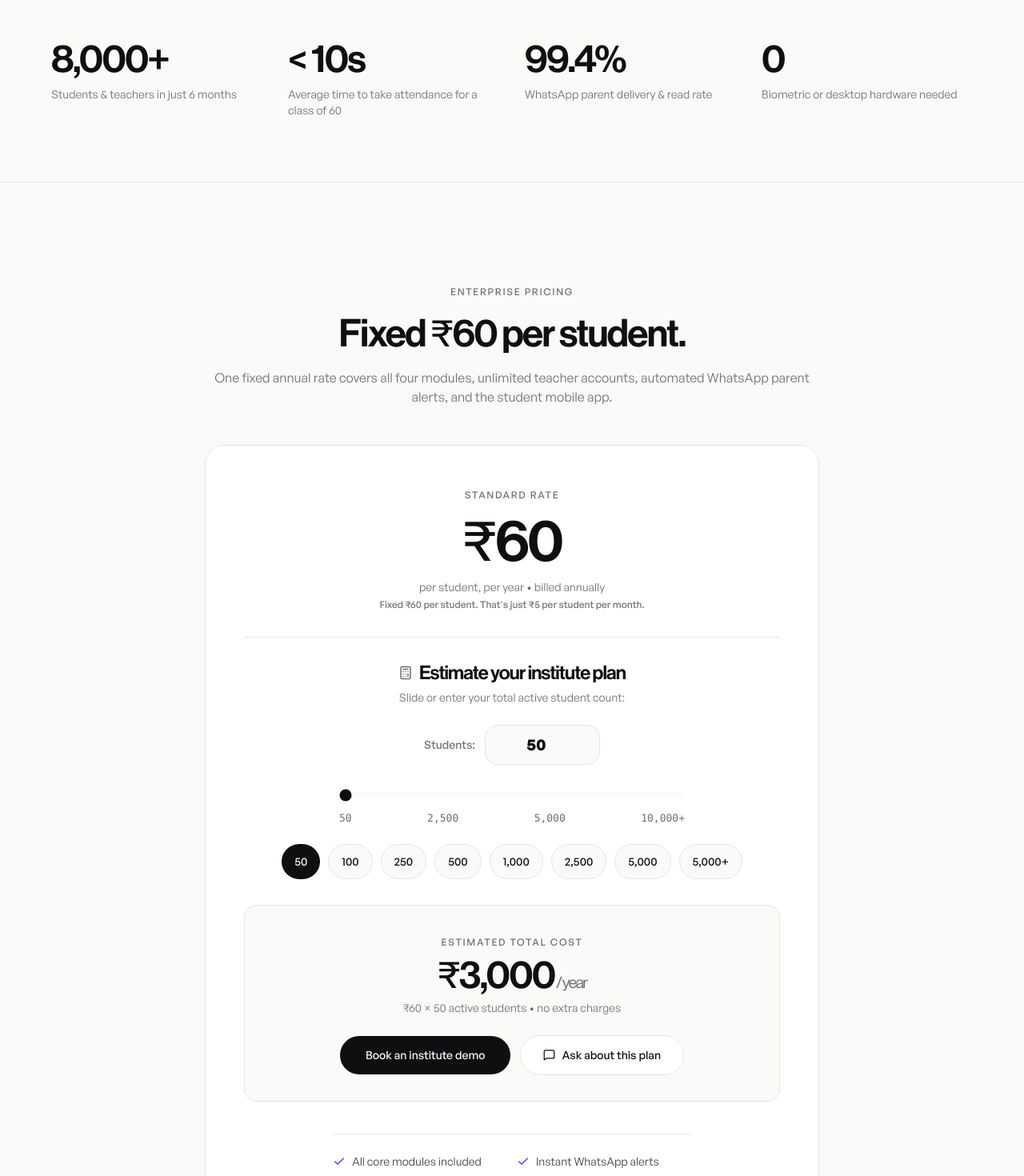
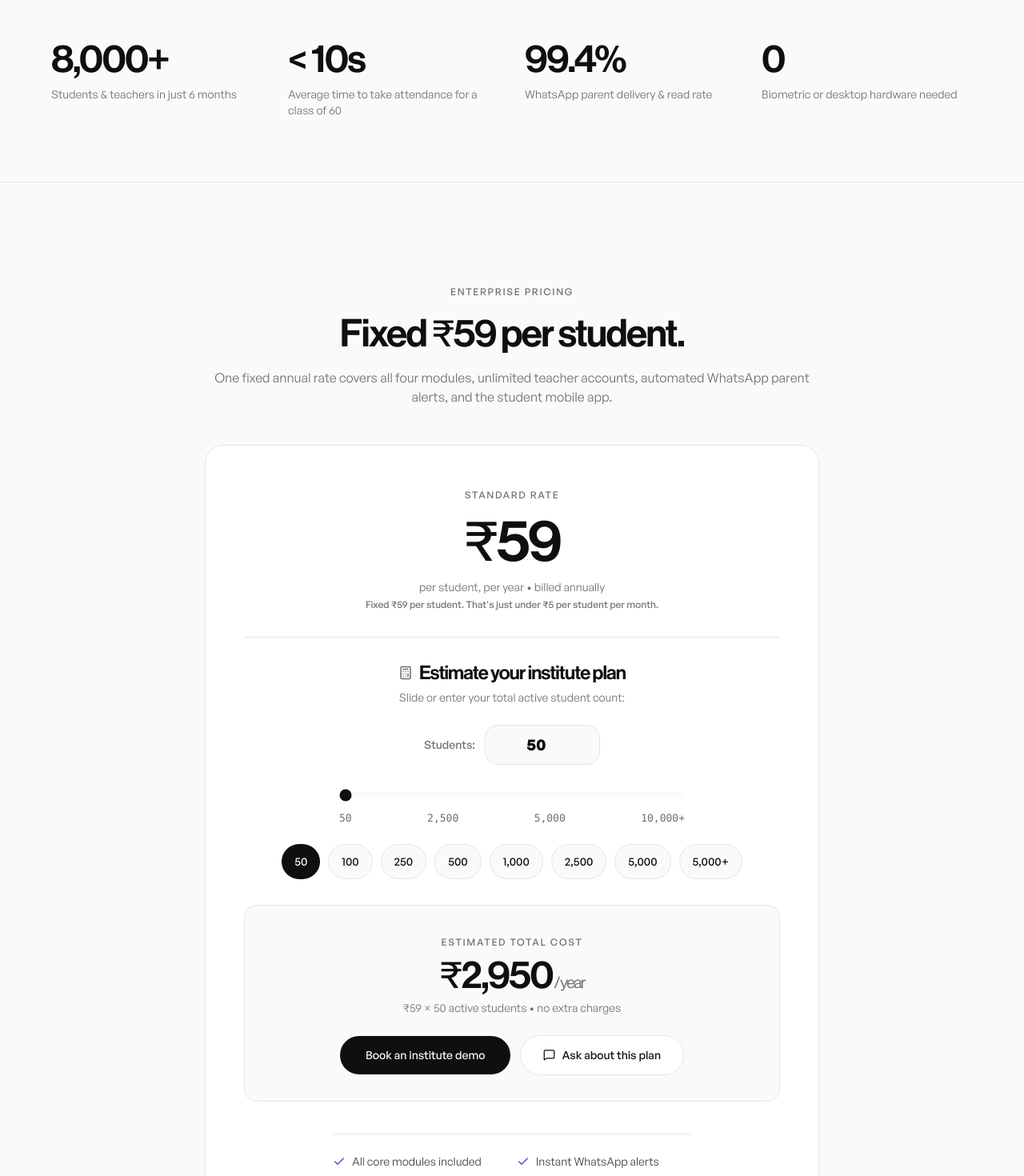
Before and after one commit to nabeelnabl/yaqeel-web-1.3, a React (Vite) app: page /business in a window 1280 px wide. Shown: the part 3240-4710 px from the top of the page at 80% size. Built offline with nearby package versions, Linux system fonts and the light colour scheme.

Commit message:
fix(pricing): update standard institute rate from ₹60 to ₹59 and 1-to-1 rate from ₹100 to ₹99

```diff
--- a/index.html
+++ b/index.html
@@ -11,7 +11,7 @@
     <link rel="manifest" href="/site.webmanifest" />
     <meta name="viewport" content="width=device-width, initial-scale=1.0" />
     <title>Yaqeel — The Complete Institute Management App</title>
-    <meta name="description" content="Attendance, fees, exams, payroll and WhatsApp parent alerts in one mobile app for Indian tuition centres and coaching institutes. ₹60 per student per year." />
+    <meta name="description" content="Attendance, fees, exams, payroll and WhatsApp parent alerts in one mobile app for Indian tuition centres and coaching institutes. ₹59 per student per year." />
     <link rel="canonical" href="https://www.yaqeel.com/" />
 
     <!-- Open Graph / Facebook / WhatsApp / LinkedIn -->
@@ -19,7 +19,7 @@
     <meta property="og:url" content="https://www.yaqeel.com/" />
     <meta property="og:site_name" content="Yaqeel" />
     <meta property="og:title" content="Yaqeel — The Complete Institute Management App" />
-    <meta property="og:description" content="Attendance, fees, exams, payroll and WhatsApp parent alerts in one mobile app for Indian tuition centres and coaching institutes. ₹60 per student per year." />
+    <meta property="og:description" content="Attendance, fees, exams, payroll and WhatsApp parent alerts in one mobile app for Indian tuition centres and coaching institutes. ₹59 per student per year." />
     <meta property="og:image" content="https://www.yaqeel.com/assets/yaqeel-banner.png" />
     <meta property="og:image:width" content="1200" />
     <meta property="og:image:height" content="630" />
@@ -29,7 +29,7 @@
     <meta name="twitter:card" content="summary_large_image" />
     <meta name="twitter:url" content="https://www.yaqeel.com/" />
     <meta name="twitter:title" content="Yaqeel — The Complete Institute Management App" />
-    <meta name="twitter:description" content="Attendance, fees, exams, payroll and WhatsApp parent alerts in one mobile app for Indian tuition centres and coaching institutes. ₹60 per student per year." />
+    <meta name="twitter:description" content="Attendance, fees, exams, payroll and WhatsApp parent alerts in one mobile app for Indian tuition centres and coaching institutes. ₹59 per student per year." />
     <meta name="twitter:image" content="https://www.yaqeel.com/assets/yaqeel-banner.png" />
 
     <!-- Schema.org Structured Data (JSON-LD) -->
@@ -76,7 +76,7 @@
           "applicationCategory": "EducationalApplication",
           "offers": {
             "@type": "Offer",
-            "price": "60",
+            "price": "59",
             "priceCurrency": "INR"
           }
         },
@@ -86,10 +86,10 @@
           "mainEntity": [
             {
               "@type": "Question",
-              "name": "What does the fixed ₹60 / student / year pricing include?",
+              "name": "What does the fixed ₹59 / student / year pricing include?",
               "acceptedAnswer": {
                 "@type": "Answer",
-                "text": "Everything: daily attendance, fee ledgers, exam gradebooks, teacher payroll, parent WhatsApp alerts and the student mobile app. That's just ₹5 per student per month. No setup fees, server charges, or extra fees for new batches."
+                "text": "Everything: daily attendance, fee ledgers, exam gradebooks, teacher payroll, parent WhatsApp alerts and the student mobile app. That's just under ₹5 per student per month. No setup fees, server charges, or extra fees for new batches."
               }
             },
             {
@@ -156,7 +156,7 @@
           Manage students, attendance, fees, exams and teachers &mdash; all in one place.
         </p>
         <div style="margin-top: 30px;">
-          <p><strong>Fixed ₹60 per student, per year.</strong> That's just ₹5 per student per month.</p>
+          <p><strong>Fixed ₹59 per student, per year.</strong> That's just under ₹5 per student per month.</p>
           <p>Over 8,000 students enrolled across leading coaching centres across India.</p>
         </div>
       </main>
--- a/src/components/FAQ.tsx
+++ b/src/components/FAQ.tsx
@@ -2,7 +2,7 @@ import React, { useState } from 'react';
 import { Plus } from 'lucide-react';
 
 const ITEMS = [
-  { q: 'What does the fixed ₹60 / student / year pricing include?', a: 'Everything: daily attendance, fee ledgers, exam gradebooks, teacher payroll, parent WhatsApp alerts and the student mobile app. No setup fees, server charges, or extra fees for new batches. For institutes with over 5,000 students, special discounted volume pricing is available.' },
+  { q: 'What does the fixed ₹59 / student / year pricing include?', a: 'Everything: daily attendance, fee ledgers, exam gradebooks, teacher payroll, parent WhatsApp alerts and the student mobile app. That\'s just under ₹5 per student per month. No setup fees, server charges, or extra fees for new batches. For institutes with over 5,000 students, special discounted volume pricing is available.' },
   { q: 'How do students and parents receive real-time updates?', a: 'Attendance, exam marks and fee receipts sync instantly to the Yaqeel student app and are sent to parents through automated WhatsApp notifications.' },
   { q: 'Can teachers take attendance and enter marks on mobile?', a: 'Yes. Yaqeel is mobile-first. Teachers can mark a class of 60 in under 10 seconds or log scores from a smartphone, with no laptop needed.' },
   { q: 'How quickly can our institute get started?', a: 'Setup takes under 10 minutes. Our team helps over WhatsApp to import student lists, classes, batches and fee structures.' },
--- a/src/components/Navbar.tsx
+++ b/src/components/Navbar.tsx
@@ -41,13 +41,13 @@ export const PRODUCTS = [
 export const PRICING_OPTIONS = [
   {
     title: 'Normal Tuition Rate',
-    rate: '₹60 / student',
+    rate: '₹59 / student',
     desc: 'For batches, coaching centres & academies',
     href: '/#pricing',
   },
   {
     title: '1 to 1 Rate',
-    rate: '₹100 / student',
+    rate: '₹99 / student',
     desc: 'For individual private tutors (min. 20 students)',
     href: '/1-to-1#pricing',
   },
--- a/src/components/SimplePricing.tsx
+++ b/src/components/SimplePricing.tsx
@@ -2,7 +2,7 @@ import React, { useState } from 'react';
 import { Check, MessageSquare, ArrowRight, Calculator } from 'lucide-react';
 
 const WA_BASE = 'https://wa.me/918590028549';
-const FIXED_PRICE_PER_STUDENT = 60;
+const FIXED_PRICE_PER_STUDENT = 59;
 const DISCOUNT_THRESHOLD = 5000;
 
 const ITEMS = [
@@ -44,7 +44,7 @@ export const SimplePricing: React.FC<{ onOpenDemo?: () => void }> = ({ onOpenDem
       return `${WA_BASE}?text=${text}`;
     }
     const text = encodeURIComponent(
-      `Hi Yaqeel, our institute has ${studentCount.toLocaleString('en-IN')} students. I would like to get started with the ₹60 per student plan.`
+      `Hi Yaqeel, our institute has ${studentCount.toLocaleString('en-IN')} students. I would like to get started with the ₹59 per student plan.`
     );
     return `${WA_BASE}?text=${text}`;
   };
@@ -54,7 +54,7 @@ export const SimplePricing: React.FC<{ onOpenDemo?: () => void }> = ({ onOpenDem
       <div className="mx-auto max-w-3xl text-center">
         <p className="eyebrow">Transparent Pricing</p>
         <h2 className="h-display mt-5 text-4xl sm:text-5xl text-ink">
-          Fixed ₹60 per student.
+          Fixed ₹59 per student.
         </h2>
         <p className="mx-auto mt-4 max-w-xl text-base leading-relaxed text-mute sm:text-lg">
           One fixed annual rate covers all four modules, unlimited teacher accounts, automated WhatsApp parent alerts, and the student mobile app.
@@ -67,13 +67,13 @@ export const SimplePricing: React.FC<{ onOpenDemo?: () => void }> = ({ onOpenDem
           <div className="pb-8 border-b border-line">
             <span className="eyebrow">Standard Rate</span>
             <div className="h-display mt-3 text-6xl sm:text-7xl text-ink">
-              ₹60
+              ₹59
             </div>
             <p className="mt-2 text-sm text-mute">
               per student, per year &bull; billed annually
             </p>
             <p className="mt-1 text-xs text-mute font-medium">
-              Fixed ₹60 per student. That&apos;s just ₹5 per student per month.
+              Fixed ₹59 per student. That&apos;s just under ₹5 per student per month.
             </p>
           </div>
 
@@ -196,7 +196,7 @@ export const SimplePricing: React.FC<{ onOpenDemo?: () => void }> = ({ onOpenDem
                     <span className="text-lg sm:text-xl font-normal text-mute"> / year</span>
                   </div>
                   <p className="mt-1 text-xs sm:text-sm text-mute">
-                    ₹60 &times; {studentCount.toLocaleString('en-IN')} active students &bull; no extra charges
+                    ₹59 &times; {studentCount.toLocaleString('en-IN')} active students &bull; no extra charges
                   </p>
 
                   <div className="mt-6 flex flex-col sm:flex-row items-center justify-center gap-3">
--- a/src/pages/BusinessPage.tsx
+++ b/src/pages/BusinessPage.tsx
@@ -92,7 +92,7 @@ const COMPARISON = [
   {
     feature: 'Pricing & contracts',
     traditional: 'Steep setup fees, annual server maintenance & hidden costs',
-    yaqeel: 'Fixed transparent pricing: ₹60 per student count / year',
+    yaqeel: 'Fixed transparent pricing: ₹59 per student count / year',
   },
 ];
 
@@ -110,13 +110,13 @@ export const BusinessPage: React.FC = () => {
   };
 
   const isCalcDiscounted = calcCount > 5000;
-  const calcTotal = calcCount * 60;
+  const calcTotal = calcCount * 59;
 
   const getCalcWaLink = () => {
     if (isCalcDiscounted) {
       return `${WA_BASE}?text=${encodeURIComponent(`Hi Yaqeel, our institute has ${calcCount.toLocaleString('en-IN')} students. We would like to get a discounted enterprise volume price quote.`)}`;
     }
-    return `${WA_BASE}?text=${encodeURIComponent(`Hi Yaqeel, our institute has ${calcCount.toLocaleString('en-IN')} students. We would like to start with the ₹60/student plan.`)}`;
+    return `${WA_BASE}?text=${encodeURIComponent(`Hi Yaqeel, our institute has ${calcCount.toLocaleString('en-IN')} students. We would like to start with the ₹59/student plan.`)}`;
   };
 
   return (
@@ -326,7 +326,7 @@ export const BusinessPage: React.FC = () => {
         <section className="px-6 py-24 sm:py-32 border-t border-line">
           <div className="mx-auto max-w-3xl text-center">
             <p className="eyebrow">Enterprise Pricing</p>
-            <h2 className="h-display mt-5 text-4xl sm:text-5xl text-ink">Fixed ₹60 per student.</h2>
+            <h2 className="h-display mt-5 text-4xl sm:text-5xl text-ink">Fixed ₹59 per student.</h2>
             <p className="mt-4 text-base text-mute">
               One fixed annual rate covers all four modules, unlimited teacher accounts, automated WhatsApp parent alerts, and the student mobile app.
             </p>
@@ -334,10 +334,10 @@ export const BusinessPage: React.FC = () => {
             <div className="mt-12 rounded-3xl border border-line bg-white p-6 sm:p-12 text-center shadow-xs">
               <div className="pb-8 border-b border-line">
                 <span className="eyebrow">Standard Rate</span>
-                <div className="h-display mt-3 text-6xl sm:text-7xl text-ink">₹60</div>
+                <div className="h-display mt-3 text-6xl sm:text-7xl text-ink">₹59</div>
                 <p className="mt-2 text-sm text-mute">per student, per year &bull; billed annually</p>
                 <p className="mt-1 text-xs text-mute font-medium">
-                  Fixed ₹60 per student. That&apos;s just ₹5 per student per month.
+                  Fixed ₹59 per student. That&apos;s just under ₹5 per student per month.
                 </p>
               </div>
 
@@ -455,7 +455,7 @@ export const BusinessPage: React.FC = () => {
                         <span className="text-lg sm:text-xl font-normal text-mute"> / year</span>
                       </div>
                       <p className="mt-1 text-xs sm:text-sm text-mute">
-                        ₹60 &times; {calcCount.toLocaleString('en-IN')} active students &bull; no extra charges
+                        ₹59 &times; {calcCount.toLocaleString('en-IN')} active students &bull; no extra charges
                       </p>
 
                       <div className="mt-6 flex flex-col sm:flex-row items-center justify-center gap-3">
--- a/src/pages/HomePage.tsx
+++ b/src/pages/HomePage.tsx
@@ -22,7 +22,7 @@ export const HomePage: React.FC = () => {
     <div className="min-h-screen overflow-x-clip bg-paper text-ink">
       <SEO
         title="Yaqeel — The Complete Institute Management App"
-        description="Attendance, fees, exams, payroll and WhatsApp parent alerts in one mobile app for Indian tuition centres and coaching institutes. ₹60 per student per year."
+        description="Attendance, fees, exams, payroll and WhatsApp parent alerts in one mobile app for Indian tuition centres and coaching institutes. ₹59 per student per year."
         canonical="https://www.yaqeel.com/"
       />
       <Navbar onOpenDemo={openDemo} />
--- a/src/pages/OneToOnePage.tsx
+++ b/src/pages/OneToOnePage.tsx
@@ -11,7 +11,7 @@ import {
 } from 'lucide-react';
 
 const WA_BASE = 'https://wa.me/918590028549';
-const RATE_PER_STUDENT = 100;
+const RATE_PER_STUDENT = 99;
 const MIN_STUDENTS = 20;
 const DISCOUNT_THRESHOLD = 100;
 
@@ -76,7 +76,7 @@ export const OneToOnePage: React.FC = () => {
       return `${WA_BASE}?text=${text}`;
     }
     const text = encodeURIComponent(
-      `Hi Yaqeel, I teach ${effectiveCount.toLocaleString('en-IN')} students in 1-to-1 private tuitions. I want to get started with the ₹100/student plan (Total: ₹${totalAmount.toLocaleString('en-IN')}).`
+      `Hi Yaqeel, I teach ${effectiveCount.toLocaleString('en-IN')} students in 1-to-1 private tuitions. I want to get started with the ₹99/student plan (Total: ₹${totalAmount.toLocaleString('en-IN')}).`
     );
     return `${WA_BASE}?text=${text}`;
   };
@@ -197,17 +197,17 @@ export const OneToOnePage: React.FC = () => {
           <div className="mx-auto max-w-3xl text-center">
             <p className="eyebrow">1-to-1 Pricing</p>
             <h2 className="h-display mt-5 text-4xl sm:text-5xl text-ink">
-              ₹100 per student.
+              ₹99 per student.
             </h2>
             <p className="mt-4 text-base text-mute">
-              Billed annually &bull; Minimum 20 students (₹2,000 / year) &bull; Includes all 1-to-1 features &amp; parent app
+              Billed annually &bull; Minimum 20 students (₹1,980 / year) &bull; Includes all 1-to-1 features &amp; parent app
             </p>
 
             {/* Small Calculator Card */}
             <div className="mt-12 rounded-3xl border border-line bg-white p-6 sm:p-12 text-center shadow-xs">
               <div className="pb-8 border-b border-line">
                 <span className="eyebrow">1-to-1 Plan</span>
-                <div className="h-display mt-3 text-6xl sm:text-7xl text-ink">₹100</div>
+                <div className="h-display mt-3 text-6xl sm:text-7xl text-ink">₹99</div>
                 <p className="mt-2 text-sm text-mute">
                   per student count, per year &bull; Min. 20 students
                 </p>
@@ -324,7 +324,7 @@ export const OneToOnePage: React.FC = () => {
                         <span className="text-lg sm:text-xl font-normal text-mute"> / year</span>
                       </div>
                       <p className="mt-1 text-xs sm:text-sm text-mute">
-                        ₹100 &times; {effectiveCount} students &bull; {studentCount < MIN_STUDENTS ? 'Minimum 20 students base plan' : 'No extra charges'}
+                        ₹99 &times; {effectiveCount} students &bull; {studentCount < MIN_STUDENTS ? 'Minimum 20 students base plan' : 'No extra charges'}
                       </p>
 
                       <div className="mt-6 flex flex-col sm:flex-row items-center justify-center gap-3">
@@ -370,7 +370,7 @@ export const OneToOnePage: React.FC = () => {
               </div>
 
               <p className="mt-8 text-xs text-mute">
-                Minimum 20 students plan (₹2,000/yr) &bull; Cancel or upgrade anytime &bull; GST invoice provided
+                Minimum 20 students plan (₹1,980/yr) &bull; Cancel or upgrade anytime &bull; GST invoice provided
               </p>
             </div>
           </div>
```
Also changed, not shown: public/llms.txt.
